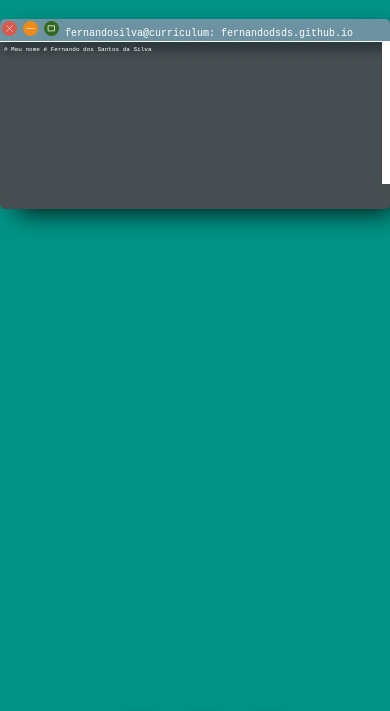
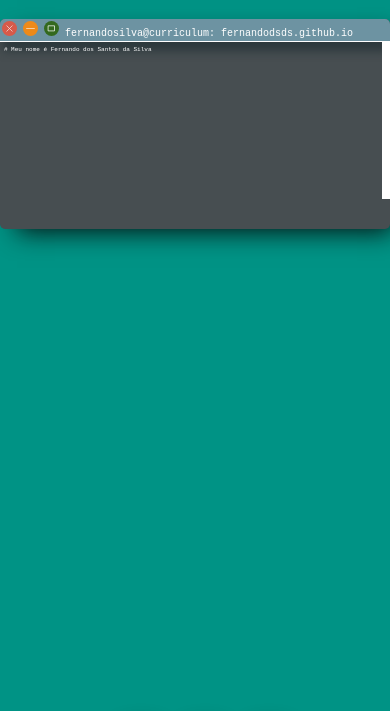
Before and after one commit to fernandodsds/fernandodsds.github.io, a plain HTML site: page index.html in a window 390 px wide. Shown: the part 62-773 px from the top of the page. Drawn offline with Linux system fonts and the light colour scheme; a web font is replaced by a local one.

Commit message:
Update master.css

```diff
--- a/master.css
+++ b/master.css
@@ -84,7 +84,7 @@ background-color: #929292;
     /* For mobile phones: */
     #console{
       font-size: 6px;
-      height: 190px;
+      height: 210px;
       width: 100%;
 
     }
```
